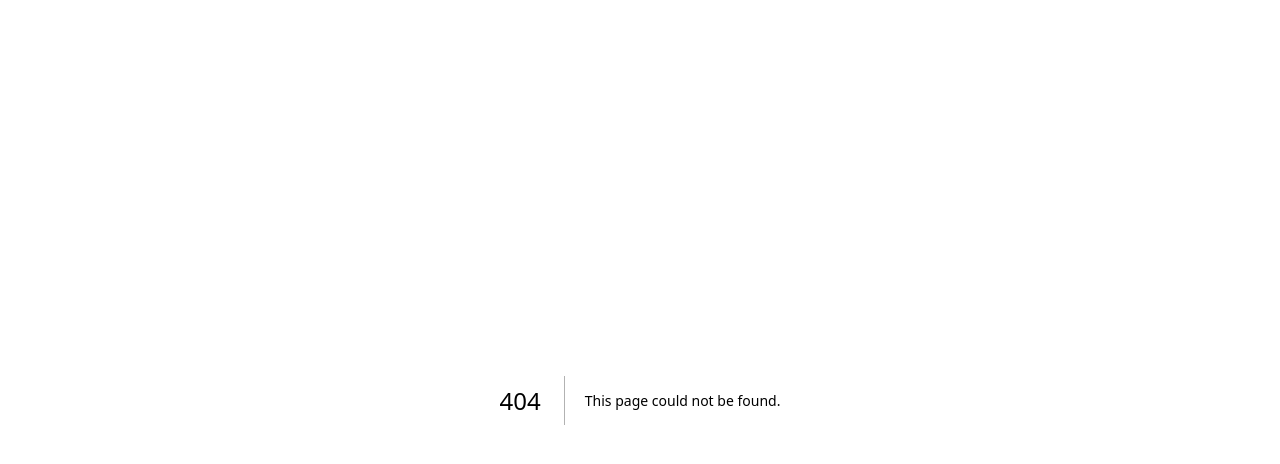
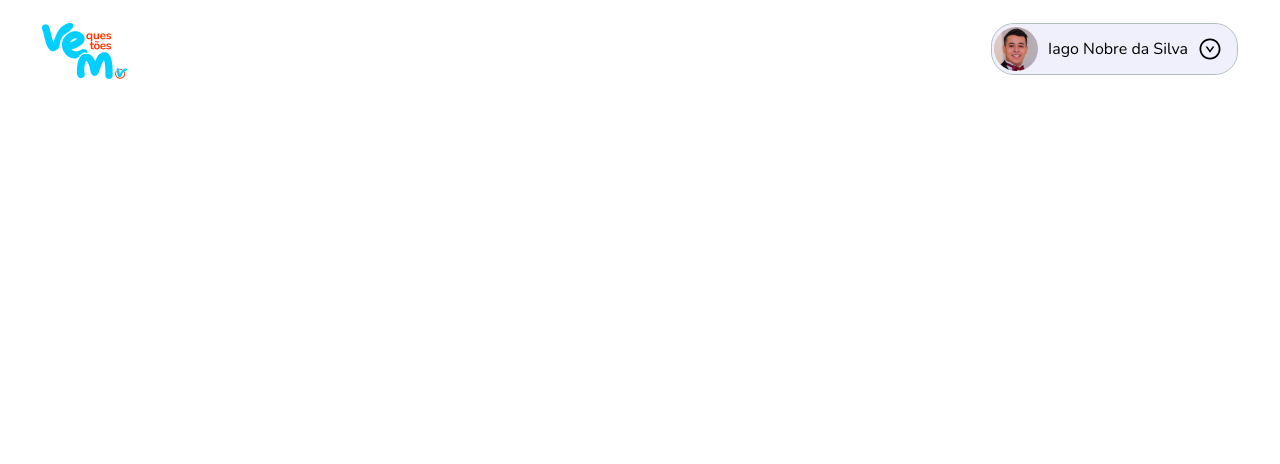
Before and after one commit to vadolasi/vem-questoes, a Next.js app: page /Home in a window 1280 px wide. Before the commit this address had no page. Shown: the top 464 px of the page. Built offline with nearby package versions, Linux system fonts and the light colour scheme.

Commit message:
add home page

```diff
--- a/src/pages/index.tsx
+++ b/src/pages/Home/index.tsx
@@ -1,9 +1,11 @@
 import { Header } from "@/components/Header"
+
+import { Container } from './styles'
 
 export default function Home() {
   return (
-    <>
+    <Container>
      <Header/>
-    </>
+    </Container>
   )
 }
--- /dev/null
+++ b/src/pages/Home/styles.ts
@@ -0,0 +1,6 @@
+import { styled } from '../../styles'
+
+export const Container = styled('div', {
+        width: "100vw",
+        height: "100vh",
+})
```
